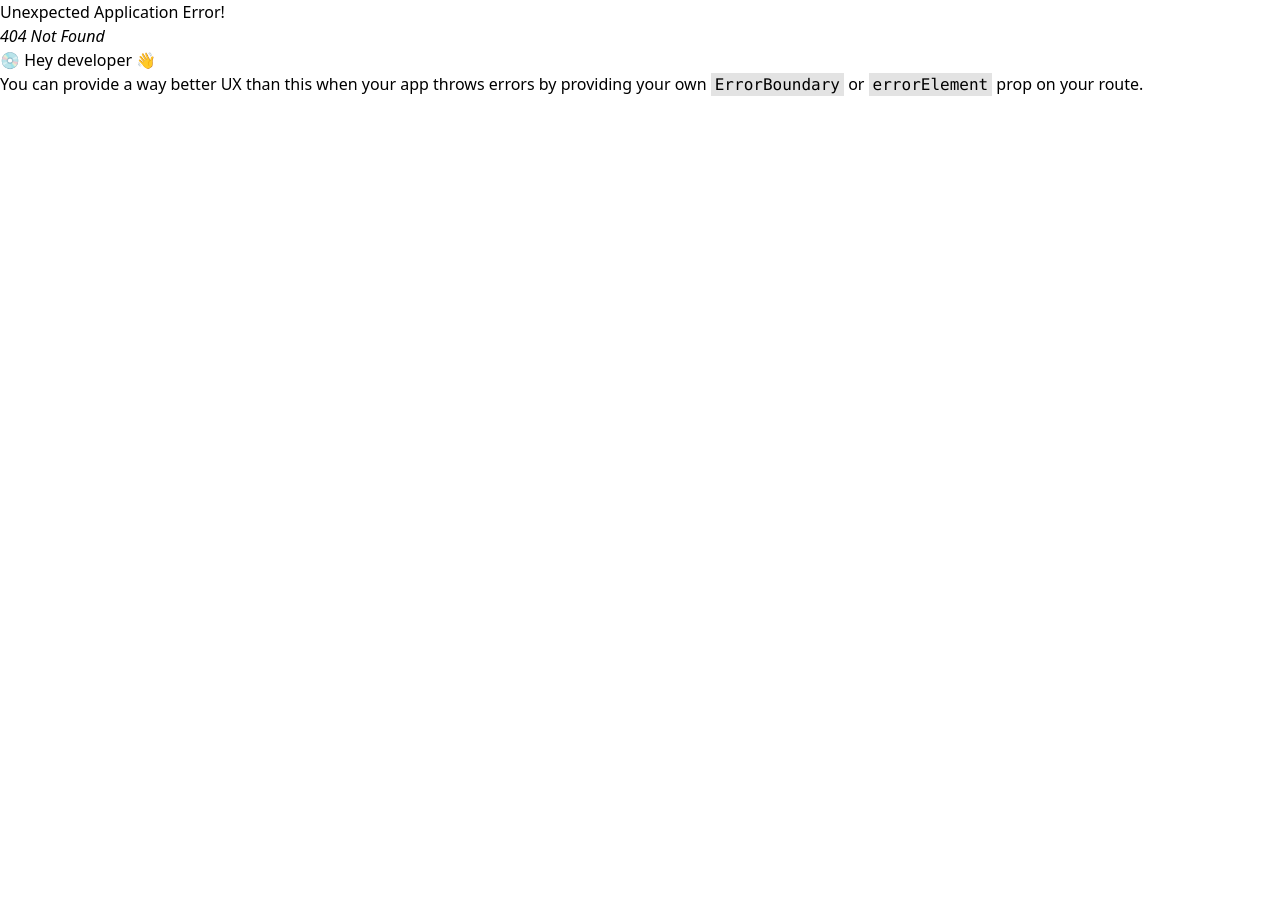
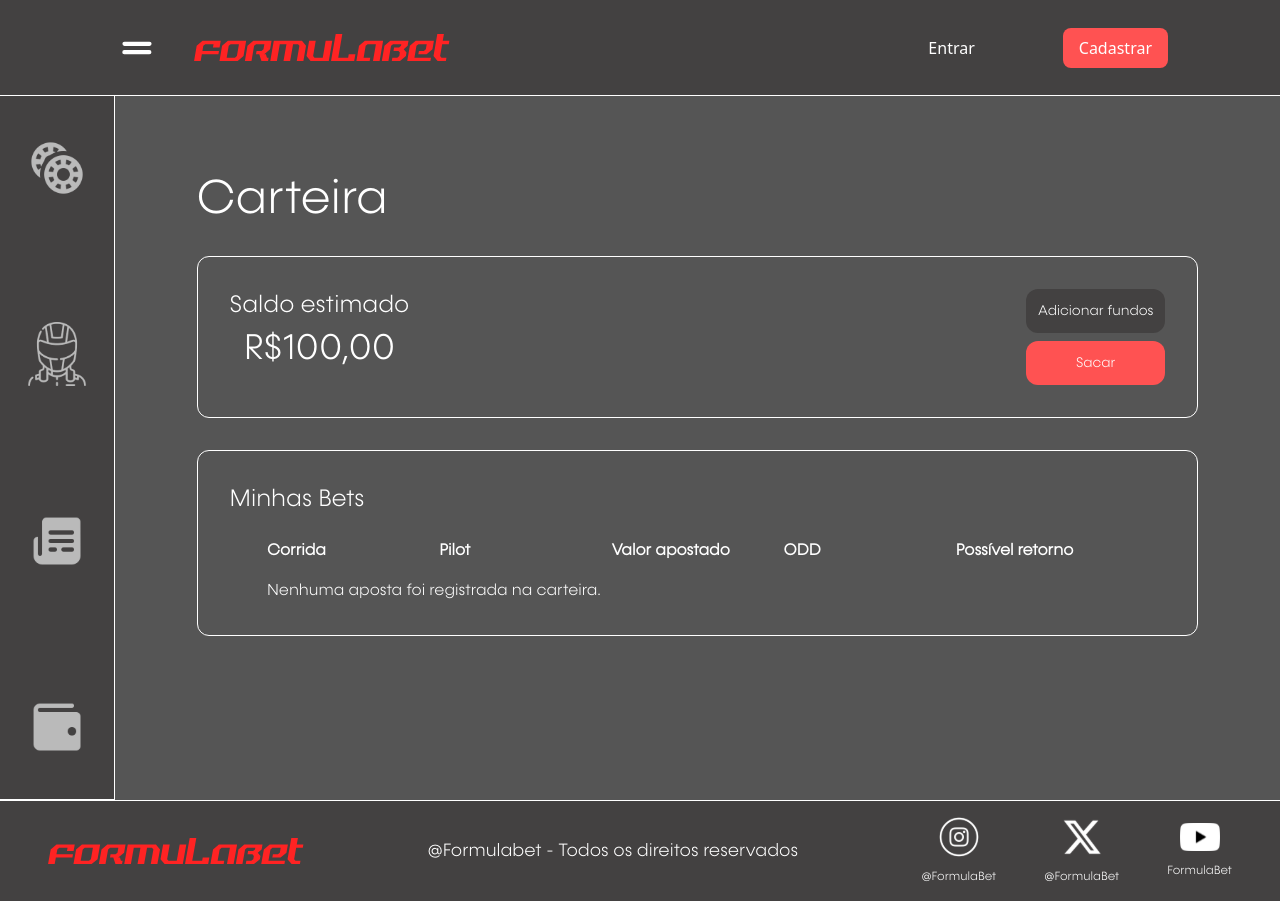
Before and after one commit to GustavoPisanello/FormulaBet, a React (Vite) app in the folder formula-bet/: page /Wallet in a window 1280 px wide. Before the commit this address had no page. Before the commit the page ends 800 px from the top, so only its background shows below. Built offline with nearby package versions, Linux system fonts and the light colour scheme.

Commit message:
Finished wallet page

```diff
--- a/formula-bet/src/App.jsx
+++ b/formula-bet/src/App.jsx
@@ -5,6 +5,7 @@ import {Outlet} from 'react-router-dom'
 import Footer from './components/footer/Footer'
 import { useState } from 'react'
 import HamburgerMenuButton from './components/hamburger-menu-button/HamburgerMenuButton'
+import { WalletProvider } from './components/context/WalletContext'
 
 function App() {
 
@@ -16,6 +17,7 @@ function App() {
 
   return (
     <>
+    <WalletProvider>
         <div className="flex flex-col w-screen h-screen">
             <Header>
               <HamburgerMenuButton toggleMenu={toggleMenu} isOpen={isOpen}/>
@@ -32,6 +34,7 @@ function App() {
               </div>
           </div>
           <Footer/>
+        </WalletProvider>
     </>
   )
 }
--- a/formula-bet/src/components/aside-menu/AsideMenu.jsx
+++ b/formula-bet/src/components/aside-menu/AsideMenu.jsx
@@ -8,7 +8,7 @@ export default function AsideMenu({open}){
     return(
         <>
         <div className={`fixed z-10 md:static h-20 md:h-full flex ${open? "w-full" : "w-0"} ${open? "md:w-[20%]": "md:w-[8%]"} ${open? "md:min-w-[190px]" : "md:min-w-[115px]"} bg-header_gray justify-center border-b border-t md:border-t-0 md:border-r border-solid border-[#FFF] transition-all duration-300`}>
-            <div className="flex w-full gap-8 md:flex-col h-full justify-between md:py-20">
+            <div className="flex w-full md:flex-col h-full justify-between md:py-10">
                 <MenuItem data={tag_link} open={open}/>
             </div>
         </div>
--- a/formula-bet/src/components/bet/BetSlip.jsx
+++ b/formula-bet/src/components/bet/BetSlip.jsx
@@ -1,4 +1,5 @@
-import { useRef, useEffect, useState } from 'react';
+import { useRef, useEffect, useState, useContext } from 'react';
+import { WalletContext } from '../context/WalletContext'; // Importando o contexto
 import BetItem from '/src/components/bet/BetItem';
 import Check from '/bet/Check.svg';
 import Lixo from '/bet/lata-de-lixo.svg';
@@ -6,20 +7,20 @@ import Lixo from '/bet/lata-de-lixo.svg';
 export default function BetSlip({ bets = [], removeBet }) {
     const openSlipButtonRef = useRef(null);
     const betSlipRef = useRef(null);
+    const { addWalletItem } = useContext(WalletContext);
 
     const [betAmounts, setBetAmounts] = useState([]);
     const [total, setTotal] = useState(0);
     const [potentialGains, setPotentialGains] = useState(0);
 
-    // Sincroniza betAmounts com bets
     useEffect(() => {
         setBetAmounts(bets.map(() => ''));
     }, [bets]);
 
-    const handleInputChange = (index, value) => {
+    const InputChange = (index, value) => {
         setBetAmounts((prevBetAmounts) => {
             const updatedAmounts = prevBetAmounts.map((amount, i) => (i === index ? value : amount));
-            calculateTotals(updatedAmounts); // Recalcula totais sempre que um valor é alterado
+            calculateTotals(updatedAmounts);
             return updatedAmounts;
         });
     };
@@ -30,7 +31,7 @@ export default function BetSlip({ bets = [], removeBet }) {
 
         amounts.forEach((amount, index) => {
             const numericAmount = parseFloat(amount);
-            const odd = bets[index]?.odd || 0; // Verifica se a odd existe
+            const odd = bets[index]?.odd || 0;
 
             if (!isNaN(numericAmount)) {
                 newTotal += numericAmount;
@@ -43,9 +44,25 @@ export default function BetSlip({ bets = [], removeBet }) {
     };
 
     const clearBets = () => {
-        setBetAmounts(bets.map(() => '')); // Limpa os valores dos inputs
-        setTotal(0); // Reseta o total
-        setPotentialGains(0); // Reseta os ganhos possíveis
+        setBetAmounts(bets.map(() => ''));
+        setTotal(0);
+        setPotentialGains(0);
+    };
+
+    const AddToWallet = () => {
+        bets.forEach((bet, index) => {
+            const numericAmount = parseFloat(betAmounts[index]);
+            if (!isNaN(numericAmount)) {
+                addWalletItem({
+                    raceName: bet.raceName,
+                    pilotName: bet.pilotName,
+                    betAmount: numericAmount,
+                    odd: bet.odd,
+                    potentialReturn: numericAmount * bet.odd,
+                });
+            }
+        });
+        clearBets();
     };
 
     useEffect(() => {
@@ -69,7 +86,6 @@ export default function BetSlip({ bets = [], removeBet }) {
     }, []);
 
     return (
-        <>
         <div className="w-full fixed bottom-0 right-0 flex flex-col sm:w-80 z-10 text-white">
             <button className="flex gap-4 justify-center w-full items-center py-3 bg-red_pink rounded-t-xl" ref={openSlipButtonRef}>
                 <div className="w-8">
@@ -89,7 +105,7 @@ export default function BetSlip({ bets = [], removeBet }) {
                                 race={bet.raceName}
                                 removeBet={() => removeBet(index)}
                                 amount={betAmounts[index]}
-                                    onAmountChange={(value) => handleInputChange(index, value)}
+                                onAmountChange={(value) => InputChange(index, value)}
                             />
                         ))
                     ) : (
@@ -111,7 +127,7 @@ export default function BetSlip({ bets = [], removeBet }) {
                             <img className="w-full" src={Lixo} alt="" />
                         </div>
                     </button>
-                        <button className="w-1/2 flex justify-center items-center" onClick={() => calculateTotals(betAmounts)}>
+                    <button className="w-1/2 flex justify-center items-center" onClick={AddToWallet}>
                         <div className="w-5 pt-2">
                             <img className="w-full" src={Check} alt="" />
                         </div>
@@ -119,6 +135,5 @@ export default function BetSlip({ bets = [], removeBet }) {
                 </div>
             </div>
         </div>
-        </>
     );
 }
--- /dev/null
+++ b/formula-bet/src/components/context/WalletContext.jsx
@@ -0,0 +1,17 @@
+import { createContext, useState } from 'react';
+
+export const WalletContext = createContext();
+
+export function WalletProvider({ children }) {
+    const [walletItems, setWalletItems] = useState([]);
+
+    const addWalletItem = (newItem) => {
+        setWalletItems((prevItems) => [...prevItems, newItem]);
+    };
+
+    return (
+        <WalletContext.Provider value={{ walletItems, addWalletItem }}>
+            {children}
+        </WalletContext.Provider>
+    );
+}
--- a/formula-bet/src/components/global/TitleSearch.jsx
+++ b/formula-bet/src/components/global/TitleSearch.jsx
@@ -6,7 +6,7 @@ export default function TitleSearch({title}){
                 <div className="flex gap-x-3 items-center">
                     <input className="bg-light_gray rounded-xl h-8 w-48 md:w-72 text-white font[Konnect]" type="text" />
                     <div>
-                        <img src="/src/assets/images/pilots/Search.svg" alt="" />
+                        <img src="/pilots/Search.svg" alt="" />
                     </div>
                 </div>
             </div>
--- /dev/null
+++ b/formula-bet/src/components/wallet/WalletItem.jsx
@@ -0,0 +1,11 @@
+export default function WalletItem({ raceName, pilotName, betAmount, odd, potentialReturn }) {
+    return (
+        <div className="grid grid-cols-5 w-[1000px] xl:w-full pt-2 md:pt-10 text-sm">
+            <p>{raceName}</p>
+            <p>{pilotName}</p>
+            <p>R$ {betAmount}</p>
+            <p>{odd}</p>
+            <p>R$ {potentialReturn.toFixed(2)}</p>
+        </div>
+    );
+}
--- a/formula-bet/src/data/menuLinkData.json
+++ b/formula-bet/src/data/menuLinkData.json
@@ -16,5 +16,11 @@
         "tag": "Notícias",
         "img": "/asideMenu/Newspaper.png",
         "link": "/News"
+    },
+    {
+        "id": 4,
+        "tag": "Carteira",
+        "img": "/asideMenu/Wallet.png",
+        "link": "/Wallet"
     }
 ]
--- a/formula-bet/src/main.jsx
+++ b/formula-bet/src/main.jsx
@@ -11,6 +11,7 @@ import SingleNews from './pages/SingleNews.jsx'
 import Authenticate from './Authenticate.jsx'
 import Login from './pages/Login.jsx'
 import Register from './pages/Register.jsx'
+import Wallet from './pages/Wallet.jsx'
 
 const router = createBrowserRouter([
   {
@@ -21,7 +22,8 @@ const router = createBrowserRouter([
       {path: "/Race", element: <Bet/>},
       {path: "/Pilots", element: <Pilots/>},
       {path: "/News", element: <News/>},
-      {path: "/News/:id", element: <SingleNews/>}
+      {path: "/News/:id", element: <SingleNews/>},
+      {path: "/Wallet", element: <Wallet/>}
     ]
   },
   {
--- /dev/null
+++ b/formula-bet/src/pages/Wallet.jsx
@@ -0,0 +1,53 @@
+import { useContext } from 'react';
+import { WalletContext } from '../components/context/WalletContext';
+import WalletItem from '../components/wallet/WalletItem';
+
+export default function Wallet() {
+    const { walletItems } = useContext(WalletContext); // Acessa os itens da carteira
+
+    return (
+        <>
+            <h1 className="font-[Konnect] md:w-full text-white text-5xl flex flex-col justify-center">Carteira</h1>
+            <div className="w-full flex flex-col sm:flex-row gap-y-8 justify-between rounded-xl border border-white p-8 font-[Konnect] text-white">
+                <div className="flex flex-col gap-y-2 items-center">
+                    <p className="text-2xl">Saldo estimado</p>
+                    <p className="text-4xl">R$100,00</p>
+                </div>
+                <div className="flex flex-col gap-y-2">
+                    <button className="bg-header_gray p-3 rounded-xl text-sm">Adicionar fundos</button>
+                    <button className="bg-red_pink p-3 rounded-xl text-sm hover:text-red_pink hover:bg-white transition-all duration-300">Sacar</button>
+                </div>
+            </div>
+
+            <div className="w-full flex flex-col rounded-xl border border-white p-8 font-[Konnect] text-white gap-y-6">
+                <p className="text-2xl">Minhas Bets</p>
+                <div className="w-full flex justify-center">
+                    <div className="w-full sm:w-[92%] overflow-x-auto max-w-full">
+                        <div className="grid grid-cols-5 pb-4 xl:pb-0 justify-items-start font-bold w-[1000px] xl:w-full">
+                            <p>Corrida</p>
+                            <p>Pilot</p>
+                            <p>Valor apostado</p>
+                            <p>ODD</p>
+                            <p>Possível retorno</p>
+                        </div>
+
+                        {walletItems.length > 0 ? (
+                            walletItems.map((item, index) => (
+                                <WalletItem
+                                    key={index}
+                                    raceName={item.raceName}
+                                    pilotName={item.pilotName}
+                                    betAmount={item.betAmount}
+                                    odd={item.odd}
+                                    potentialReturn={item.potentialReturn}
+                                />
+                            ))
+                        ) : (
+                            <p className='pt-4'>Nenhuma aposta foi registrada na carteira.</p>
+                        )}
+                    </div>
+                </div>
+            </div>
+        </>
+    );
+}
```
Also changed, not shown: formula-bet/public/asideMenu/Wallet.png (added). Lines whose indentation alone changed are shown as unchanged.
